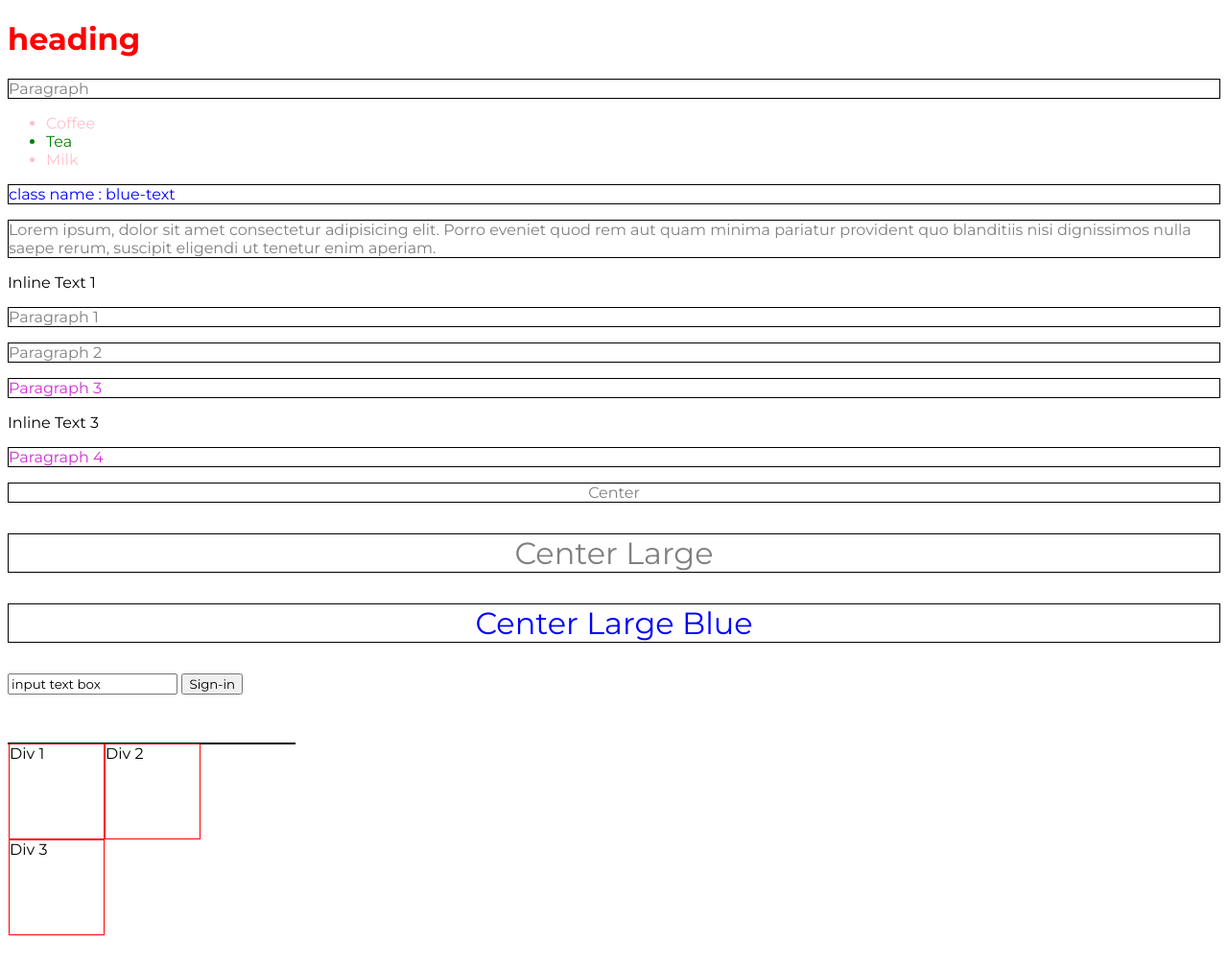
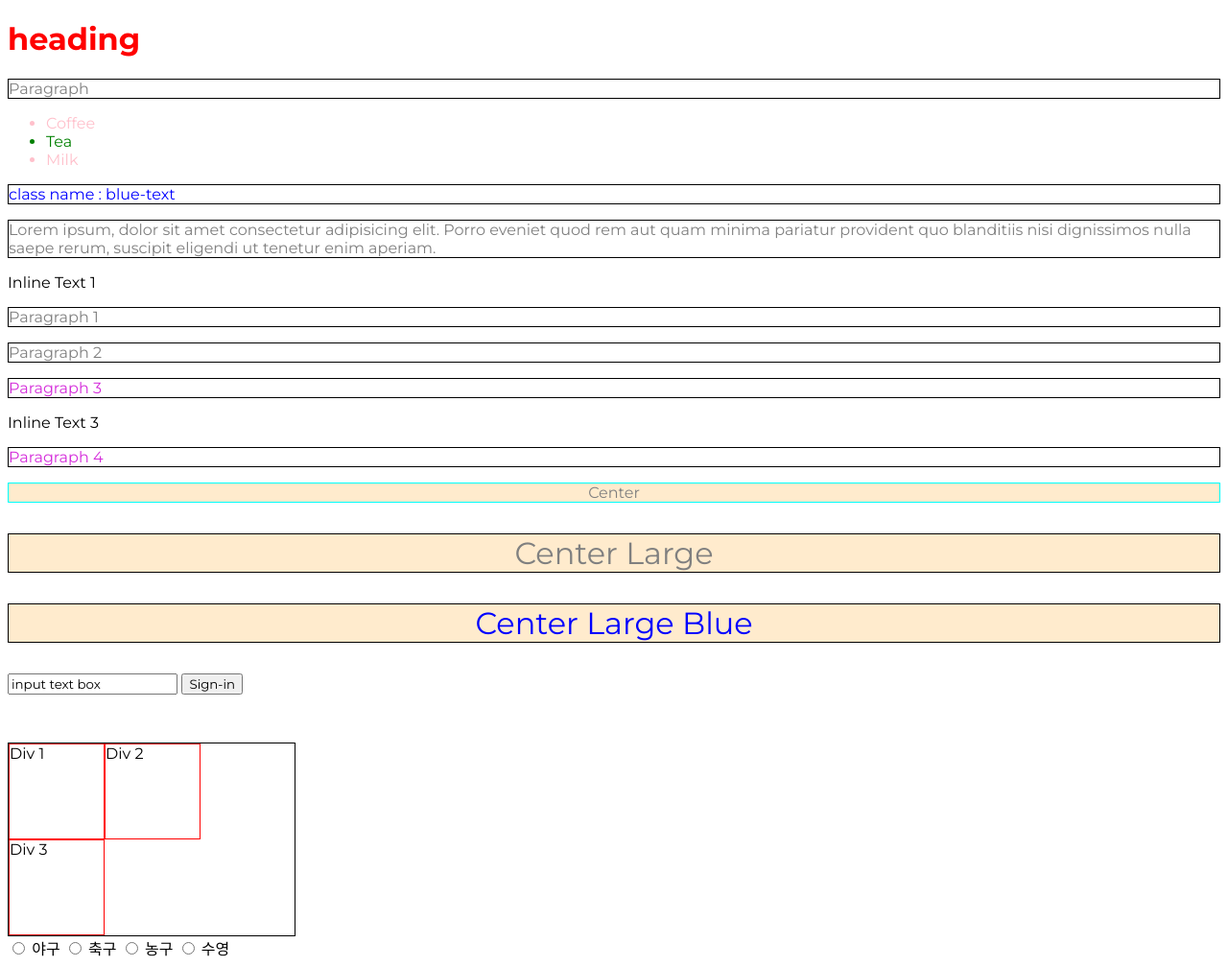
Before and after one commit to juyoung797/CSS-basic, a plain HTML site: page index.html in a window 1280 px wide. Shown: the whole page at 96% size. Before the commit the page ends 975 px from the top, so only its background shows below. Drawn offline with Linux system fonts and the light colour scheme.

Commit message:
인접,형제 선택자

```diff
--- a/index.html
+++ b/index.html
@@ -47,5 +47,17 @@
         <div>Div 2</div>
         <div>Div 3</div>
     </div>
+
+    <!-- 인접 선택자 input 과 사용하기 -->
+    <div class="hobby-choice">
+        <input type="radio" name="gade">
+        <span>야구</span>
+        <input type="radio" name="gade">
+        <span>축구</span>
+        <input type="radio" name="gade">
+        <span>농구</span>
+        <input type="radio" name="gade">
+        <span>수영</span>
+    </div>
 </body>
 </html>
--- a/style.css
+++ b/style.css
@@ -57,6 +57,7 @@ p {
     border: 1px solid #000;
     width: 300px;
     margin-top: 50px;
+    overflow: hidden;
 }
 .frame div {
     border: 1px solid red;
@@ -73,3 +74,19 @@ p {
 section.about {
     color: red;
 }
+
+/* 인접 선택자*/
+.start + p {
+    border-color: aqua;
+}
+
+/* 형제 선택자 */
+.start ~ p {
+    background-color: blanchedalmond;
+}
+
+/* 인접, 형제 선택자 함께 사용하기 (input) */
+input[type=radio]:checked ~ span {
+    font-weight: bold;
+    color: red;
+}
```
